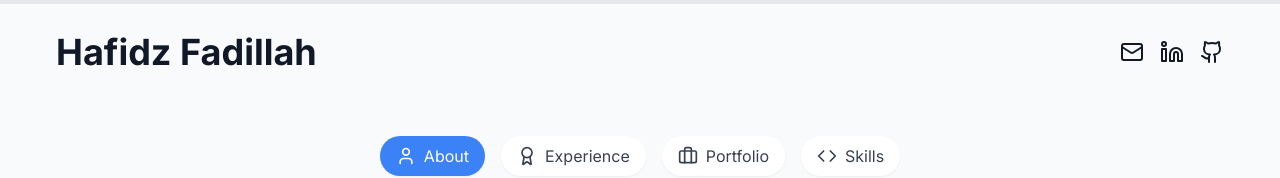
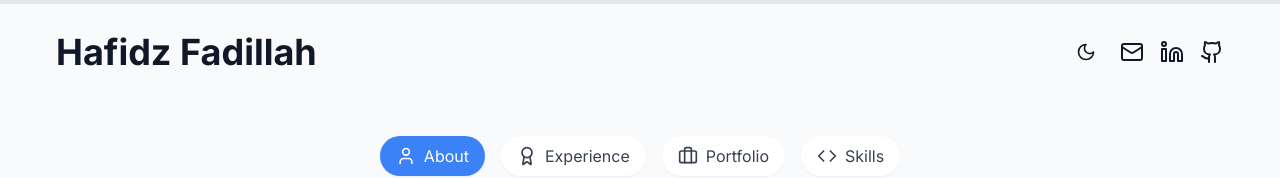
Before and after one commit to hafidzfadillah/hfidz-portfolio, a Next.js app: page / in a window 1280 px wide. Shown: the top 178 px of the page. Built offline with nearby package versions, Linux system fonts and the light colour scheme.

Commit message:
fix: re-enable dark mode

```diff
--- a/src/app/page.tsx
+++ b/src/app/page.tsx
@@ -1,4 +1,3 @@
-// pages/index.js
 "use client";
 import { useState, useEffect } from 'react';
 import Head from 'next/head';
@@ -18,7 +17,7 @@ import { Projects } from '@/components/Projects';
 import { Skills } from '@/components/Skills';
 import { Experiences } from '@/components/Experience';
 import { motion } from 'framer-motion';
-// import { ThemeToggle } from '@/components/ThemeToggle';
+import { ThemeToggle } from '@/components/ThemeToggle';
 
 export default function Home() {
   const [activeSection, setActiveSection] = useState('about');
@@ -57,7 +56,7 @@ export default function Home() {
           <div className="flex flex-col md:flex-row justify-between items-center mb-8">
             <h1 className="text-4xl font-bold mb-4 md:mb-0">Hafidz Fadillah</h1>
             <div className="flex items-center space-x-4">
-              {/* <ThemeToggle /> */}
+              <ThemeToggle />
               <a
                 href="mailto:hafidzfadillah23@gmail.com"
                 className="hover:text-blue-500 flex items-center space-x-2"
```
